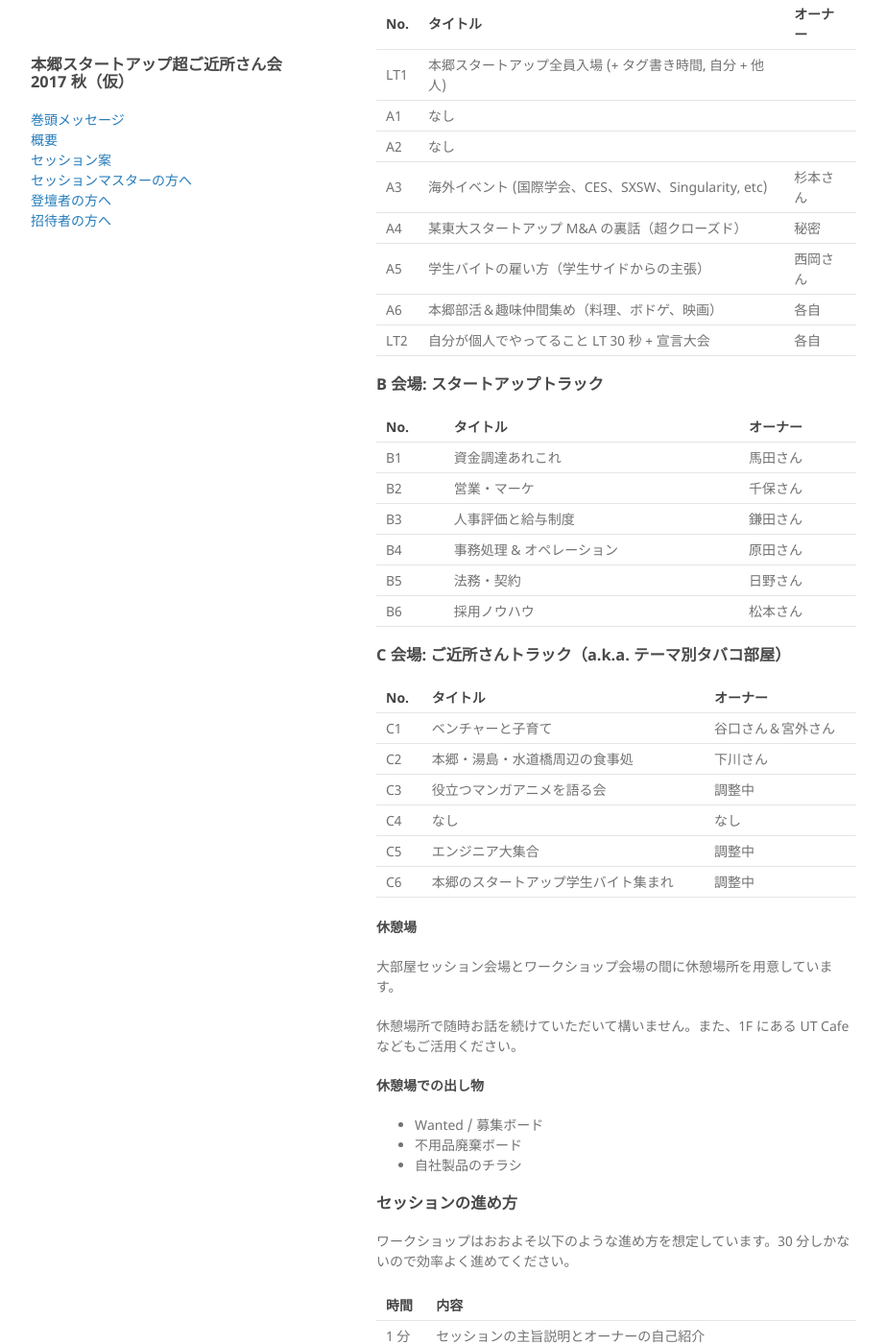
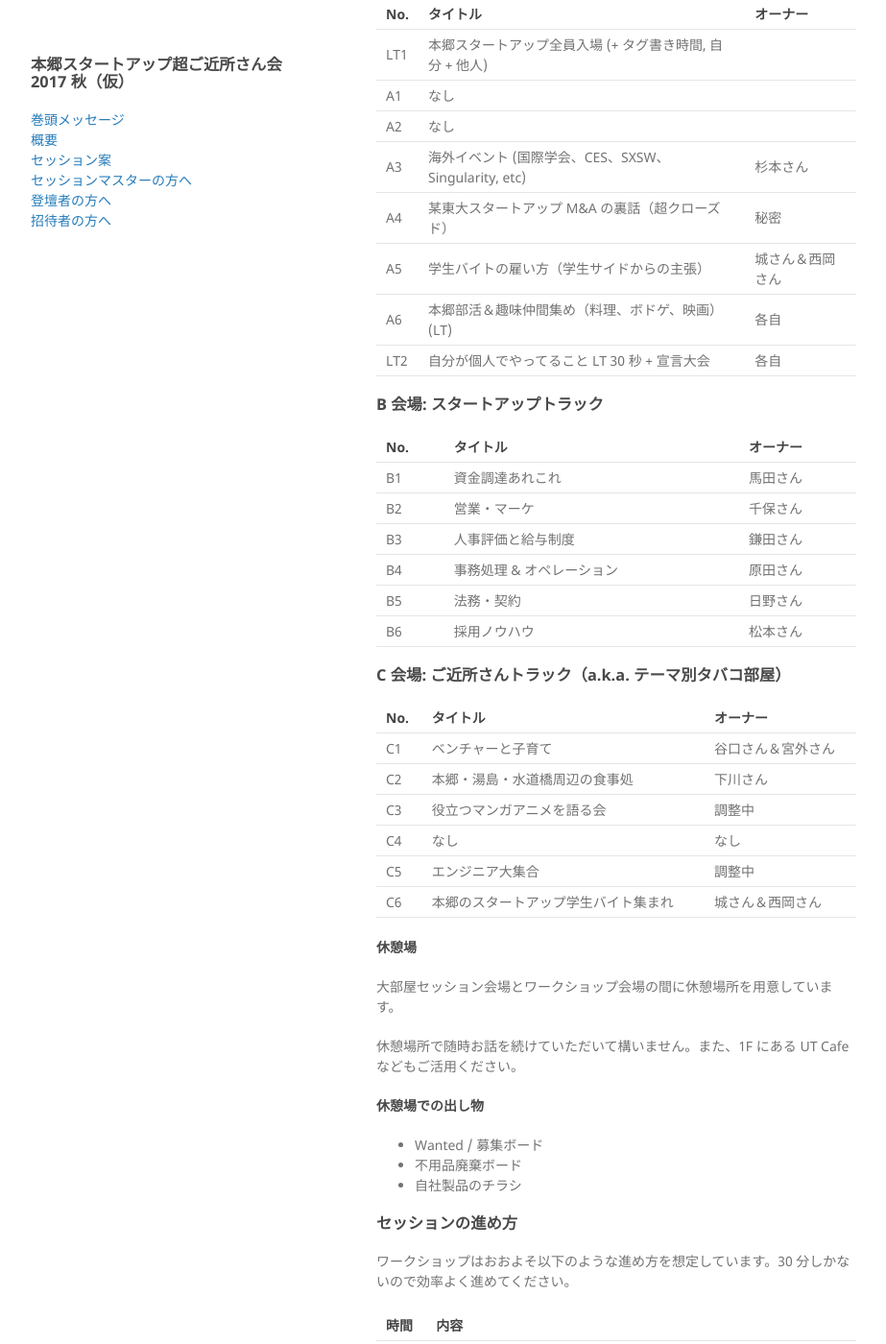
Before and after one commit to hongotechstartup/hongotechstartup.github.io, a Jekyll site: the page built from index.md, in a window 1280 px wide and 1400 px high, scrolled down 2670 px. Shown: the whole window at 96% size, without its empty margins (178-1101 px from the left). Built offline with Jekyll 4.4.1, drawn with Linux system fonts in a browser that asks for light colours; our own code applies the rules of GitHub Pages for plain Markdown files.

Commit message:
owener changed

```diff
--- a/index.md
+++ b/index.md
@@ -108,8 +108,8 @@
 | A2 | なし |  |
 | A3 | 海外イベント (国際学会、CES、SXSW、Singularity, etc) | 杉本さん |
 | A4 | 某東大スタートアップ M&A の裏話（超クローズド） | 秘密 |
-| A5 | 学生バイトの雇い方（学生サイドからの主張） | 西岡さん |
-| A6 | 本郷部活＆趣味仲間集め（料理、ボドゲ、映画） | 各自 |
+| A5 | 学生バイトの雇い方（学生サイドからの主張） | 城さん＆西岡さん |
+| A6 | 本郷部活＆趣味仲間集め（料理、ボドゲ、映画）(LT) | 各自 |
 | LT2 | 自分が個人でやってること LT 30 秒 + 宣言大会 | 各自 |
 
 ### B 会場: スタートアップトラック
@@ -132,7 +132,7 @@
 | C3 | 役立つマンガアニメを語る会 | 調整中 |
 | C4 | なし | なし |
 | C5 | エンジニア大集合 | 調整中 |
-| C6 | 本郷のスタートアップ学生バイト集まれ | 調整中 |
+| C6 | 本郷のスタートアップ学生バイト集まれ | 城さん＆西岡さん |
 
 #### 休憩場
 
```
